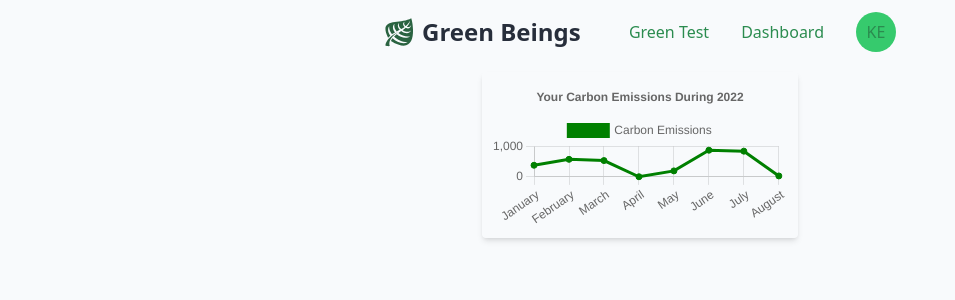
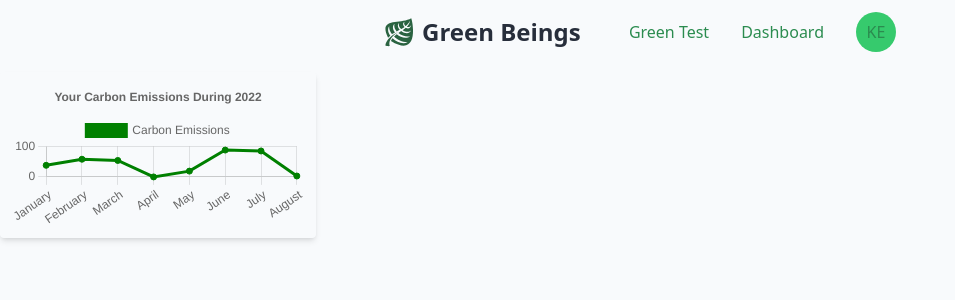
Before and after one commit to hackathonDFW2022/HackFront, a React (Vite) app: page /dashboard in a window 1280 px wide. Shown: the top 300 px of the page, without its empty margins (0-955 px from the left). Built offline with nearby package versions, Linux system fonts and the light colour scheme.

Commit message:
made grid layout

```diff
--- a/src/App.jsx
+++ b/src/App.jsx
@@ -8,7 +8,6 @@ function App() {
 
 
   return (
-
      <main className='min-h-screen max-h-fit bg-slate-50 '>
         <Navbar/>
         <Routes>
--- a/src/components/Card.jsx
+++ b/src/components/Card.jsx
@@ -1,13 +1,11 @@
 import React from 'react'
 import LineChart from './LineChart'
 
-function Card() {
+function Card({component}) {
   return (
-    <div className="flex mt-2 justify-center">
-        <div className="max-w-10xl rounded overflow-hidden shadow-md">
+        <div className="min-w-fit rounded overflow-hidden shadow-md justify-center">
             <div className="font-bold text-xl mx-2 my-2">
-                <LineChart />
-            </div>
+                {component}
         </div>
     </div>
   )
--- a/src/components/LineChart.jsx
+++ b/src/components/LineChart.jsx
@@ -40,7 +40,7 @@ export const data = {
     datasets: [
         {
             label: 'Carbon Emissions',
-            data: labels.map(() => faker.datatype.number({min: 0, max: 1000})),
+            data: labels.map(() => faker.datatype.number({min: 0, max: 100})),
             borderColor: 'green',
             backgroundColor: 'green',
         }
--- a/src/pages/Dashboard.jsx
+++ b/src/pages/Dashboard.jsx
@@ -3,9 +3,10 @@ import Card from '../components/Card'
 import LineChart from '../components/LineChart'
 const Dashboard = () => {
   return (
-    <>
-        <Card/>
-    </>
+    <div className="flex mt-2">
+        <Card component={<LineChart/>}/>
+
+    </div>
   )
 }
 
```
